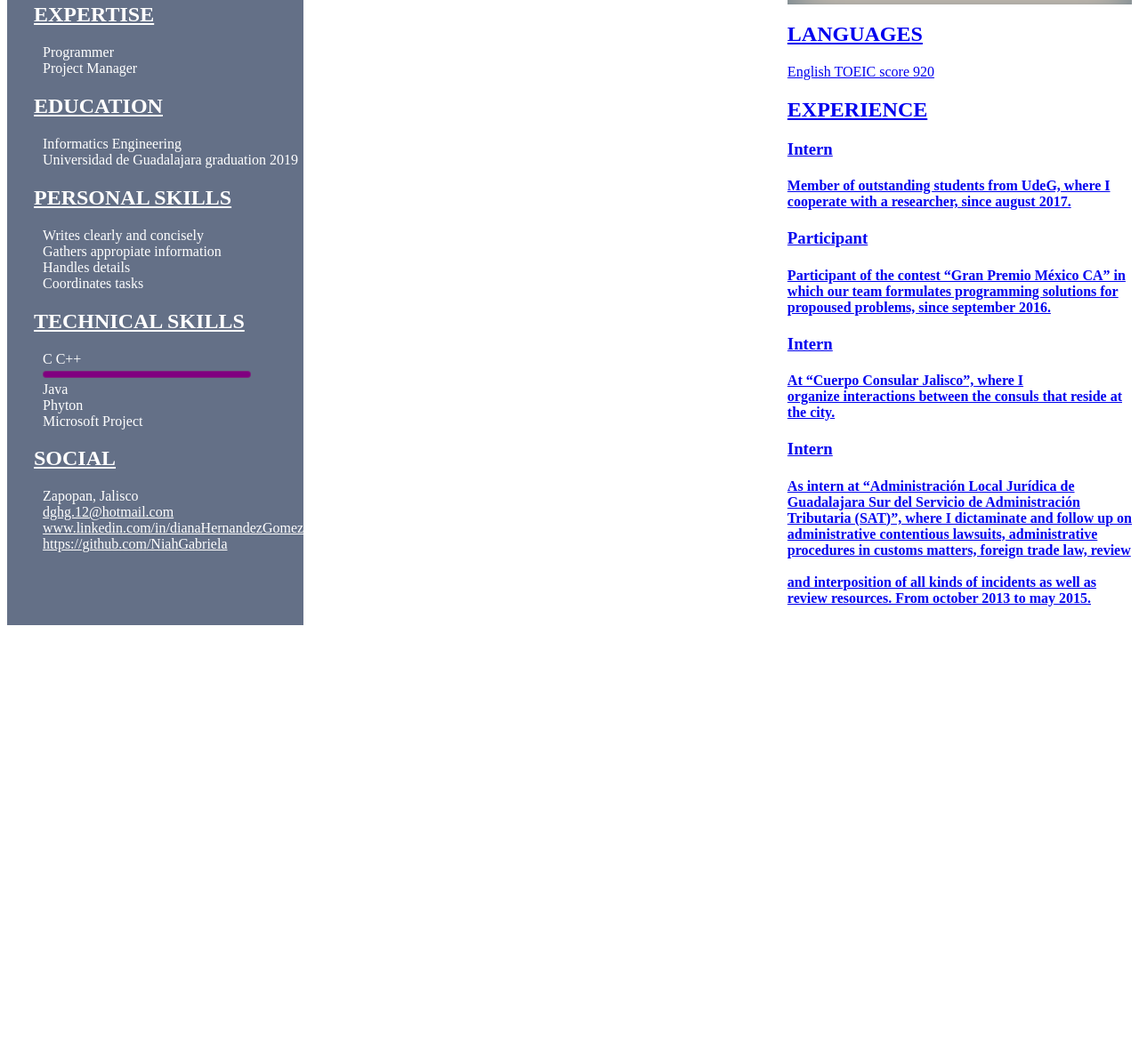
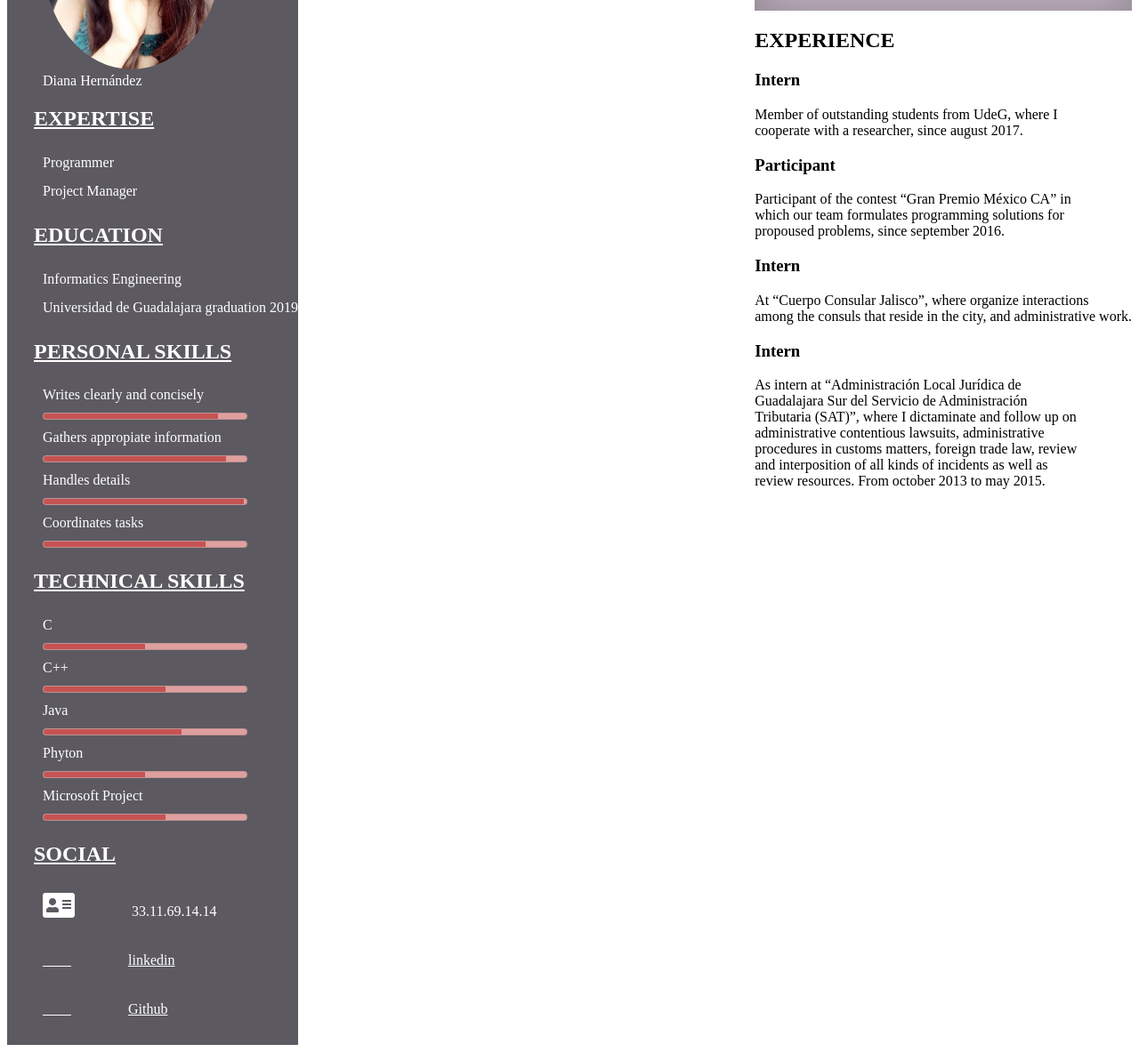
Before and after one commit to NiahGabriela/my-resume, a plain HTML site: page index.html in a window 1280 px wide. Shown: the part 196-1379 px from the top of the page at 89% size. Before the commit the page ends 907 px from the top, so only its background shows below. Drawn offline with Linux system fonts and the light colour scheme.

Commit message:
CV terminado,  cambio de colores, agregar iconos, modificar tamaño de imagen y alineacion del texto

```diff
--- a/css/main.css
+++ b/css/main.css
@@ -1,148 +1,140 @@
-
+/* --------------------------------------------Global*/
 ul {
   list-style-type: none;
 
 }
+/*-------------------Layout---------------------*/
 .flex-container{
   display:flex;
-  width: 1200%
+  width: 1000%
+  margin: 0 auto;
   justify-content: space-around;
   align-content: center;
   justify-content: center;
   justify-content: space-between;
+
 }
-.flex-aside{
+/*-------------------Aside---------------------*/
 
-  flex-basis: 280px;
-  flex-grow: 50;
+.flex-aside {
+  background-color: #5C5961;
+  width:  50%
+  margin-right: 20%;
 }
-aside {
-  background-color: #647087;
-  width:  30%
-  margin-right: 3%;
-}
-aside * {
+.flex-aside * {
   color: white;
 }
 
-aside h2 {
+.flex-aside p{
+  padding-left: 1.8em;
+}
+
+.flex-aside h2 {
   text-transform: uppercase;
   text-decoration-line: underline;
   text-indent: 30px;
   text-spacing: 5px;
+  border-bottom: 2px solid white;
 }
 
-aside section h2:first-child{
+.flex-aside section h2:first-child{
   border-bottom:2px; solid white;
 }
 
 #profile-pic img{
-  border-radius:60%;
-  width: 100px;
+  border-radius:50%;
+  width: 200px;
+  height: 250px;
+  align-items: center;
+}
+
+.flex-aside li{
+  line-height: 2em;
+}
+
+meter{
+  display: block;
+  width: 80%;
+}
+meter::-webkit-meter-optimum-value{
+  background: none;
+  background-color: #C65353;
+
+}
+
+meter::-webkit-meter-bar{
+  background: none;
+  background-color:#DF9F9F;
 }
 
 /* MAIN  */
 
-.contenedor {
-  display: flex;
-  margin: 0 auto;;
-}
 main section > h2 {
   text-transform: uppercase;
   lettler-spacing: 5px;
 }
 .hero {
-  background-color: #F7DDC3;
-    box-shadow: 2px 2px 50px 3px #647987 inset;
+  background-color: #C6B1C7;
+    box-shadow: 2px 2px 50px 3px #8E898E inset;
     padding: 10% 0;
+    text-align: center;
 }
 .hero h2 {
   color: white;
   border-top:2px solid white;
   text-transform: uppercase;
-  letter-spacing:  10%;
+  letter-spacing:  10px;
 
 }
 .hero h1
-{letter-spacing: 10%}
+{
+  text-transform: uppercase;
+  letter-spacing:  15px;
+}
 
 h1, h2
 {
   text-transform: uppercase;
 }
 
-.about me {
-  background-color: #F7DDC3;
-}
-.about me h2
-{
-  background-color: white;
-}
 article h3,
 article h4 {
   font-weight: bold;
 }
 
-article ul {
-  list-style-type: square;
-}
-/*
-dt {
-  clear: left;
-  width: 30%;
-  float: left;
-  border-top: 1px solid white;
-  font-weight: bolder;
-}
-dd{
-  clear: right;
-  width: 50%;
-  float; left;
-  margin: 0%;
-  border-top: 1px solid white;
-}*/
-dt:last-of-type, dd:last-of-type{
-  border-bottom: 1px solid white;
-  font-weight: bolder;
+/* icons */
+
+#contacts li{
+  line-height: 3em;
 }
 
-dl{
-  display:flex;
-  flex-wrap: wrap;
-
+.social-item::before{
+  padding-right: 2em;
+}
+.ln::before{
+  content: "\f08c";
+  font-family: "Font Awesome 5 Free";
+  font-weight: 900;
+  font-size: 2em;
 }
 
-.clear {
-  clear: both;
+.git::before{
+  content: "\f09b";
+  font-family: "Font Awesome 5 Free";
+  font-weight: 900;
+  font-size: 2em;
 }
 
-dt, dd
-{
-  flex-basis: 40%;
-  margin 0%;
-
-}
-/* icons */
-.fb::before {
-  content: "\f082";
+.cell::before{
+  content: "\f2bb";
   font-family: "Font Awesome 5 Free";
   font-weight: 900;
-
-}
-.social-item::before {
-  padding-right: 15px;
+  font-size: 2em;
 }
 
-meter {
-  display: block;
-  width: 80%;
+.cr::before{
+  content: "\f0e0";
+  font-family: "Font Awesome 5 Free";
+  font-weight: 900;
+  font-size: 2em;
 }
-
-meter::-webkit-meter-optimum-value{
-  background: none;
-  background-color: blue;
-}
-meter::-webkit-meter-bar{
-  background: none;
-  background-color: purple;
-}
--- a/index.html
+++ b/index.html
@@ -5,28 +5,25 @@
     <title> Diana Hernández | Resume </title>
     <link rel= "stylesheet" href="css/main.css"/>
 
+    <link href="https://use.fontawesome.com/releases/v5.0.6/css/all.css" rel="stylesheet">
   </head>
-  <body>
+
+  <body
     <div class="flex-container">
-    <aside>
       <div class="flex-aside">
         <figure id ="profile-pic">
         <img src="img/profile.jpg" alt="Diana Hernandez profile"/>
-         <figcaption> Diana Hernández </figcaption>
+        <figcaption> Diana Hernández </figcaption>
         </figure>
 
       <section>
-        <h2>
-          Expertise
-        </h2>
-
+        <h2>Expertise</h2>
         <ul>
           <li> Programmer  </li>
           <li> Project Manager </li>
+        </ul>
+      </section>
 
-        </ul>
-
-      </section>
       <section>
         <h2> Education </h2>
         <ul>
@@ -34,114 +31,119 @@
             Informatics Engineering <br/>
             Universidad de Guadalajara graduation 2019
           </li>
+        </ul>
+      </section>
 
-        </ul>
-
-      </section>
       <section>
         <h2>Personal skills </h2>
         <ul>
-          <li>Writes clearly and concisely  </li>
-          <li>Gathers appropiate information </li>
-          <li>Handles details  </li>
-          <li>Coordinates tasks </li>
+          <li>
+            Writes clearly and concisely
+            <meter value="86" min="0" max="100"></meter>
+          </li>
+          <li>
+            Gathers appropiate information
+            <meter value="90" min="0" max="100"></meter>
+          </li>
+          <li>
+            Handles details
+            <meter value="99" min="0" max="100"></meter>
+          </li>
+          <li>
+            Coordinates tasks
+            <meter value="80" min="0" max="100"></meter>
+          </li>
+        </ul>
+      </section>
 
-        </ul>
-
-      </section>
       <section>
         <h2> Technical skills</h2>
         <ul>
-          <li>C C++
-          <meter value=" "80" min ="0"
-        </li>
-          <li>Java</li>
-          <li>Phyton</li>
-          <li>Microsoft Project</li>
-
-        </ul>
-      </section>
-      <section>
-
-        <h2>Social </h2>
-        <ul>
-          <li>Zapopan, Jalisco </li>
-          <li> <a href="fb.com" target="_blank" class"social-item" </a>
+          <li>
+            C
+            <meter value="50" min="0" max="100"></meter>
           </li>
-          <li>dghg.12@hotmail.com</li>
-          <li>www.linkedin.com/in/dianaHernandezGomez</li>
-          <li>https://github.com/NiahGabriela</li>
-
+          <li>
+            C++
+            <meter value="60" min="0" max="100"></meter>
+          </li>
+          <li>
+            Java
+            <meter value="68" min="0" max="100"></meter>
+          </li>
+          <li>
+            Phyton
+            <meter value="50" min="0" max="100"></meter>
+          </li>
+          <li>
+            Microsoft Project
+            <meter value="60" min="0" max="100"></meter>
+          </li>
         </ul>
       </section>
 
+      <section id="contacts">
+        <h2>Social</h2>
+        <ul>
+          <li>
+            <a class="social-item cell">33.11.69.14.14 </a>
+          <li>
+            <a href="www.linkedin.com/in/dianaHernandezGomez"
+            target="_blank"
+            class="social-item ln">linkedin </a>
+          </li>
+          <li>
+            <a href="https://github.com/NiahGabriela"
+            target="_blank"
+            class="social-item git">Github
+          </a>
+          </li>
+        </ul>
+      </section>
 
-    </aside>
-    <div >
-    <main>
+  </div>
+
+  <div class="main">
       <section class= "hero">
         <h1> Diana Gabriela </h1>
         <h2> Project Manager </h2>
+      </section>
 
-      </section>
-      <section>
-        <h2> Languages </h2>
-        <p>English TOEIC score 920</p>
-
-      </section>
       <section>
         <h2> Experience</h2>
         <article>
           <h3> Intern</h3>
-          <h4> Member of outstanding students from UdeG, where I<br/>
-            cooperate with a researcher, since august 2017.<br/> </h4>
-
-          <p>
+          <p>Member of outstanding students from UdeG, where I<br/>
+             cooperate with a researcher, since august 2017.<br/>
           </p>
-
         </article>
         <article>
           <h3> Participant </h3>
-          <h4> Participant of the contest “Gran Premio México CA” in<br/>
+          <p>Participant of the contest “Gran Premio México CA” in<br/>
             which our team formulates programming solutions for<br/>
-            propoused problems, since september 2016.<br/> </h4>
-
-          <p>
+            propoused problems, since september 2016.<br/>
           </p>
-
         </article>
         <article>
           <h3> Intern </h3>
-          <h4> At “Cuerpo Consular Jalisco”, where I<br/>
-            organize interactions between the consuls that reside at<br/>
-            the city. <br/></h4>
-
-          <p>
+          <p>At “Cuerpo Consular Jalisco”, where organize interactions<br/>
+             among the consuls that reside in the city, and administrative work. <br/>
           </p>
-
         </article>
         <article>
           <h3> Intern </h3>
-          <h4> As intern at “Administración Local Jurídica de<br/>
+          <p> As intern at “Administración Local Jurídica de<br/>
               Guadalajara Sur del Servicio de Administración<br/>
               Tributaria (SAT)”, where I dictaminate and follow up on<br/>
               administrative contentious lawsuits, administrative<br/>
-              procedures in customs matters, foreign trade law, review<br/><br/>
+              procedures in customs matters, foreign trade law, review<br/>
               and interposition of all kinds of incidents as well as<br/>
               review resources. From october 2013 to may 2015. <br/></h4>
-
-          <p>
           </p>
-
         </article>
-
       </section>
-
     </main>
-
   </div>
 </div>
-
 </body>
-
 </html>
```
